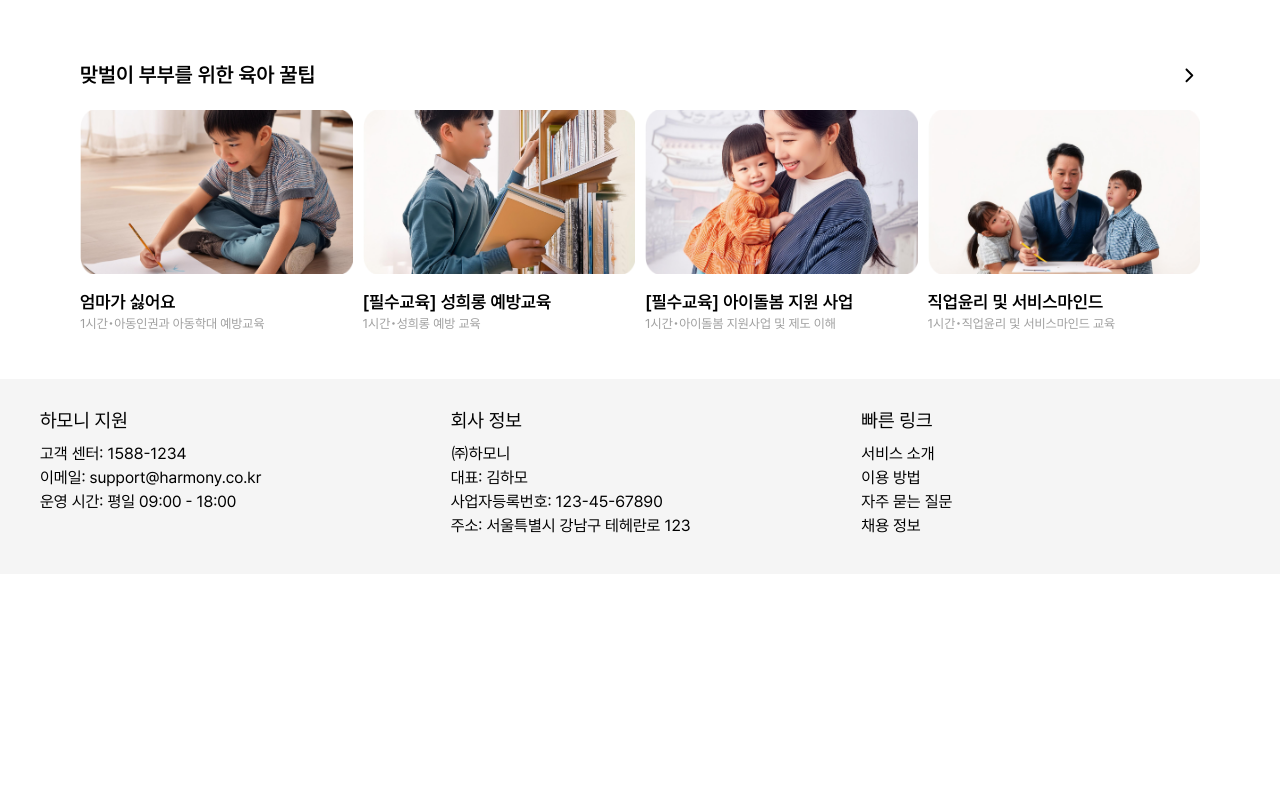
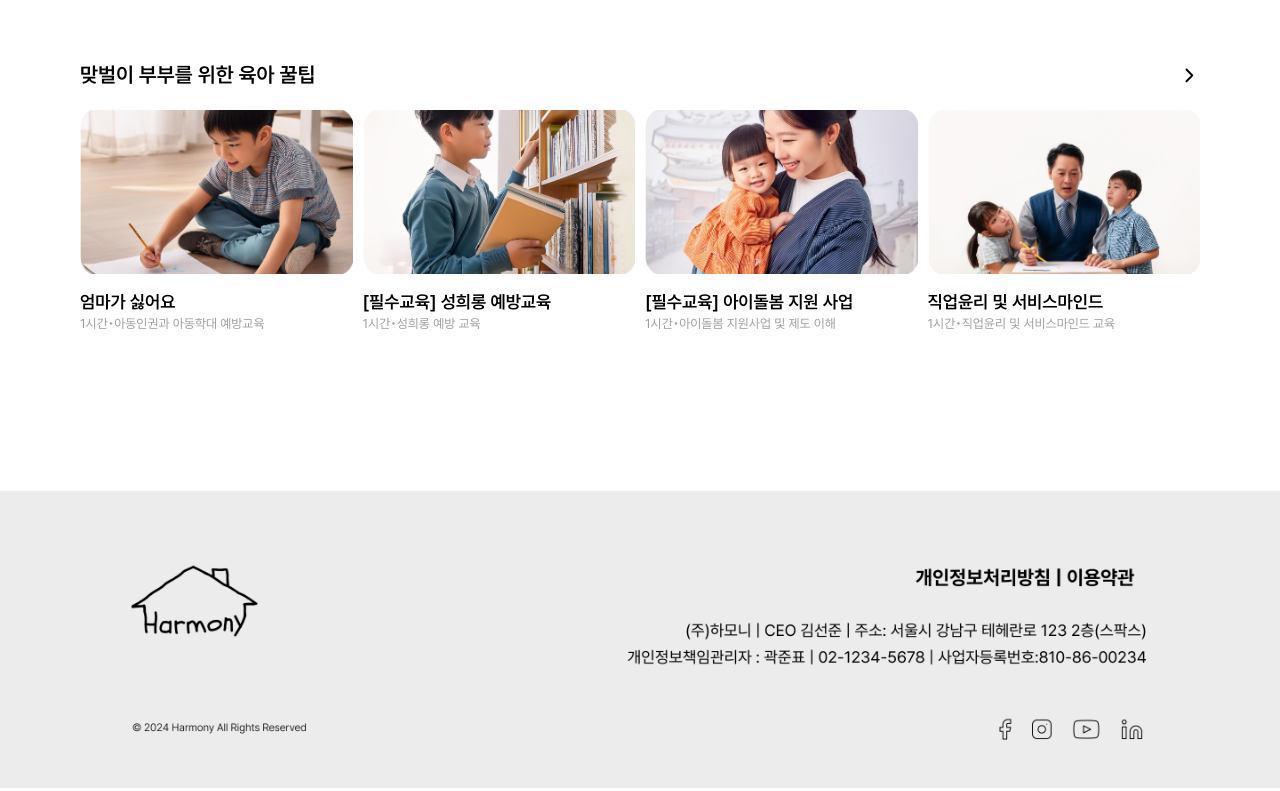
Before and after one commit to mlnwns/SPARCS24_FE, a React (Vite) app in the folder SPARCS24/: page / in a window 1280 px wide. Shown: the part 1168-1959 px from the top of the page. Before the commit the page ends 1742 px from the top, so only its background shows below. Built offline with nearby package versions, Linux system fonts and the light colour scheme.

Commit message:
feat: footer 이미지 추가

```diff
--- a/SPARCS24/src/pages/MainPage.jsx
+++ b/SPARCS24/src/pages/MainPage.jsx
@@ -50,7 +50,11 @@ const MainPage = () => {
         <Subtitle>맞벌이 부부를 위한 육아 꿀팁</Subtitle>
         <Tips tips={tips} />
       </Container>
-      <Footer />
+      <img
+        src="/Footer.png"
+        alt="Footer"
+        style={{ marginTop: "8rem", width: "100%" }}
+      />
     </>
   );
 };
```
